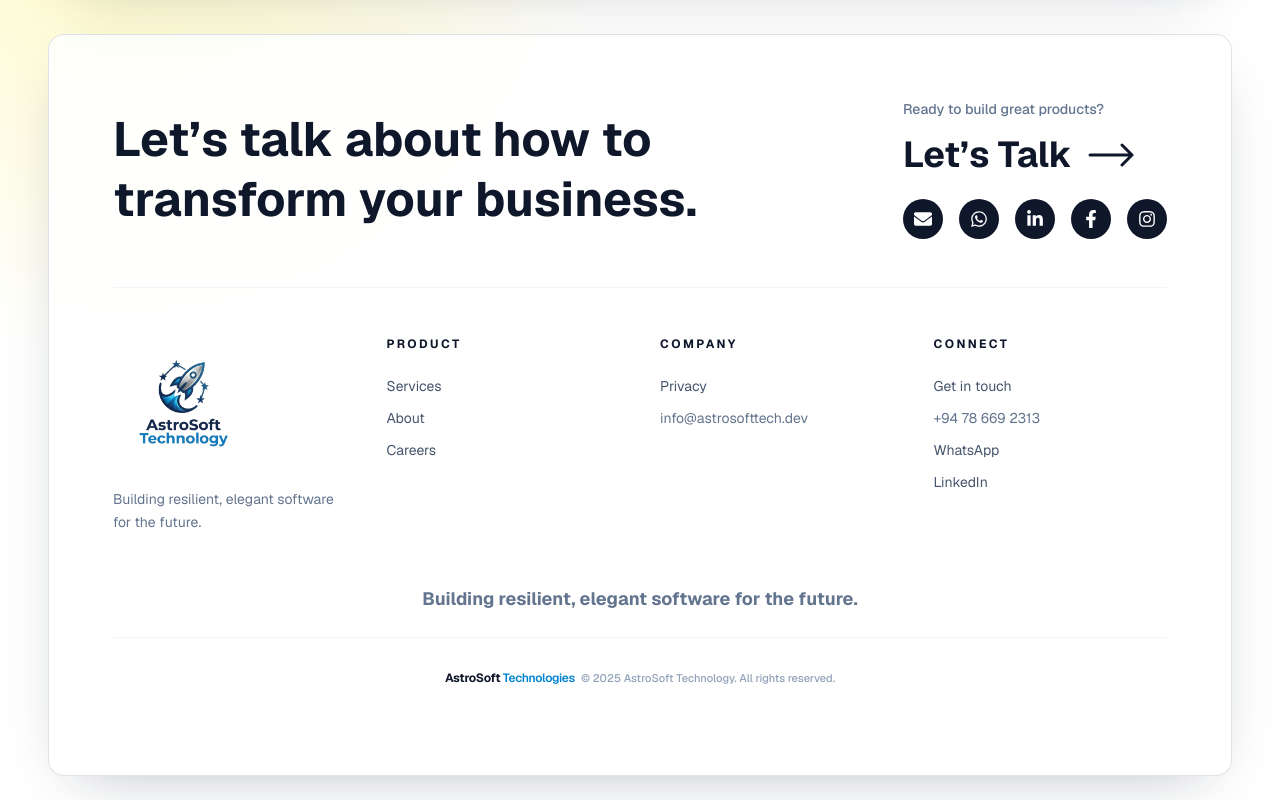
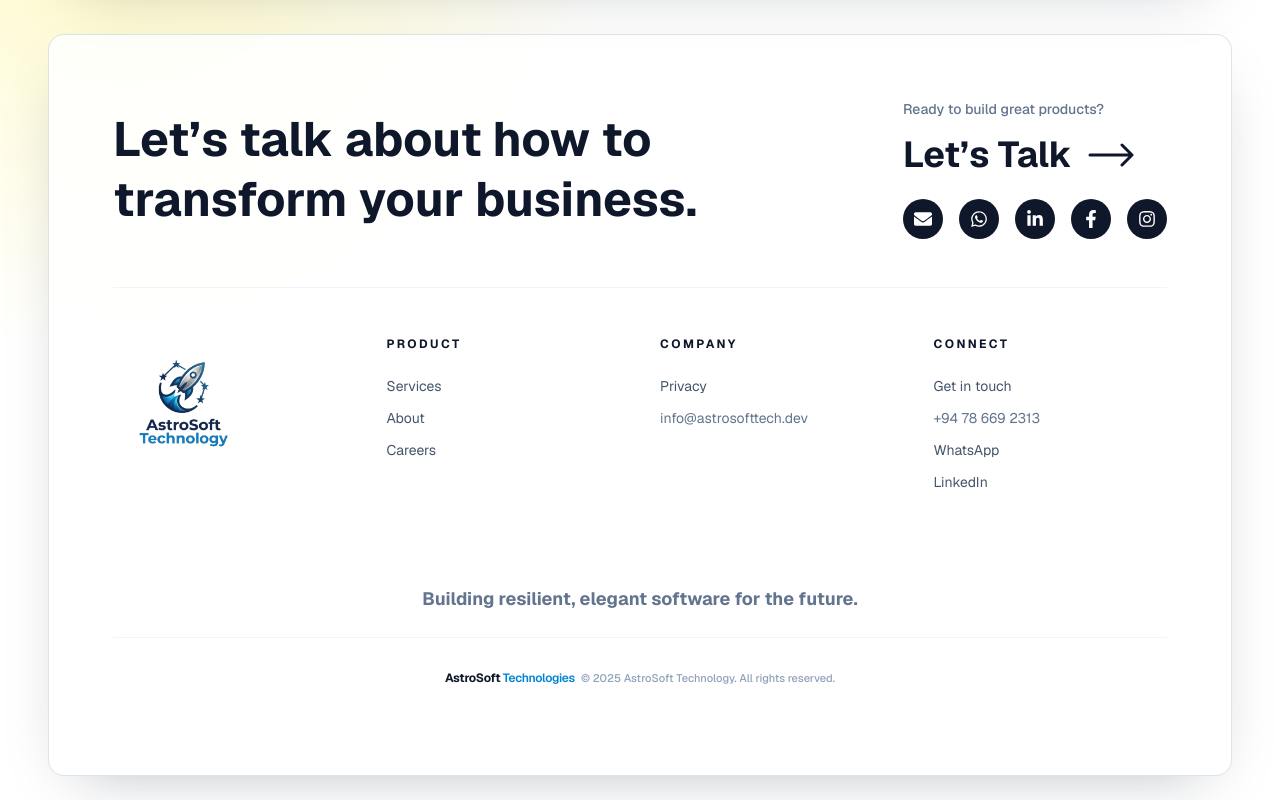
Before and after one commit to AstroSoft-Technology/astrosoft-technology, a Next.js app: page / in a window 1280 px wide. Shown: the part 2312-3112 px from the top of the page. Built offline with nearby package versions, Linux system fonts and the light colour scheme.

Commit message:
ui updates

```diff
--- a/app/components/Footer.tsx
+++ b/app/components/Footer.tsx
@@ -108,9 +108,6 @@
                   className="h-auto w-24 md:w-32 transform origin-left md:scale-110"
                 />
               </Link>
-              <p className="max-w-70 text-sm text-slate-500 leading-relaxed mt-4">
-                Building resilient, elegant software for the future.
-              </p>
             </div>
 
             <div>
```
